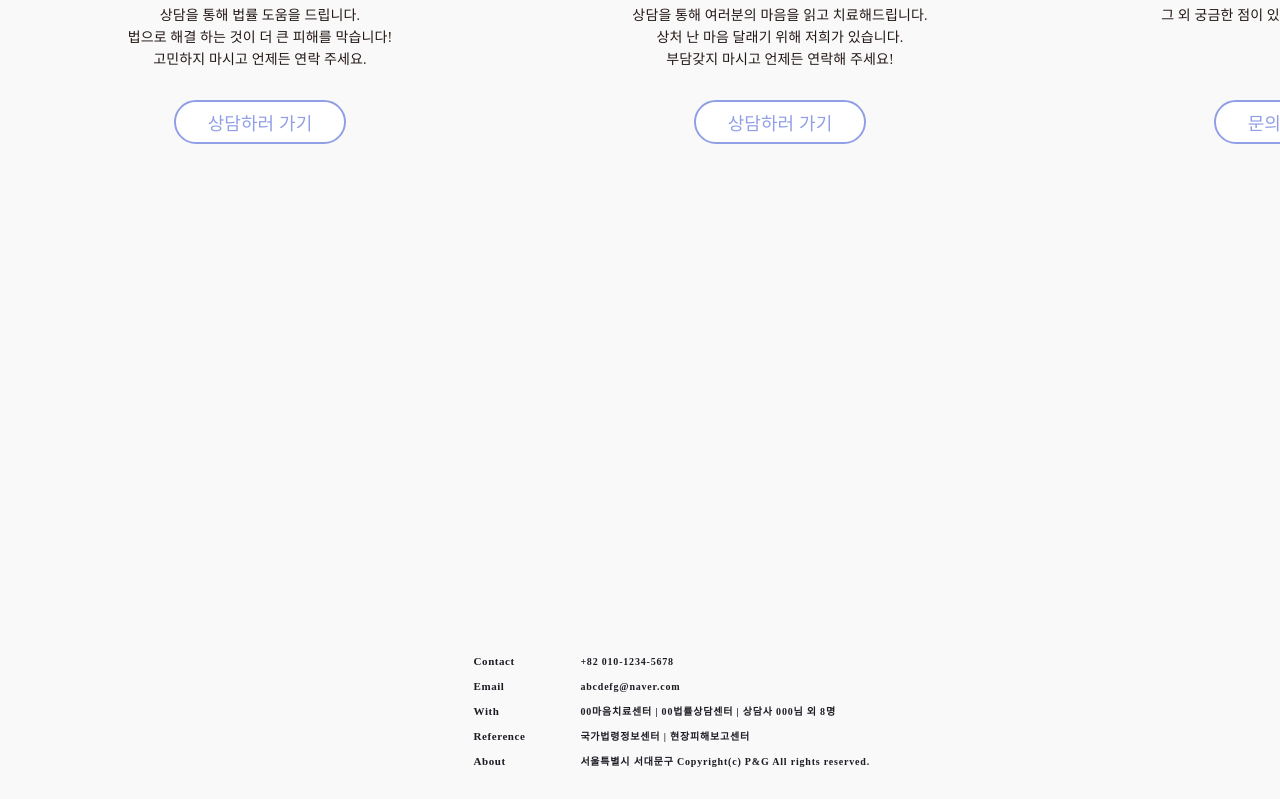
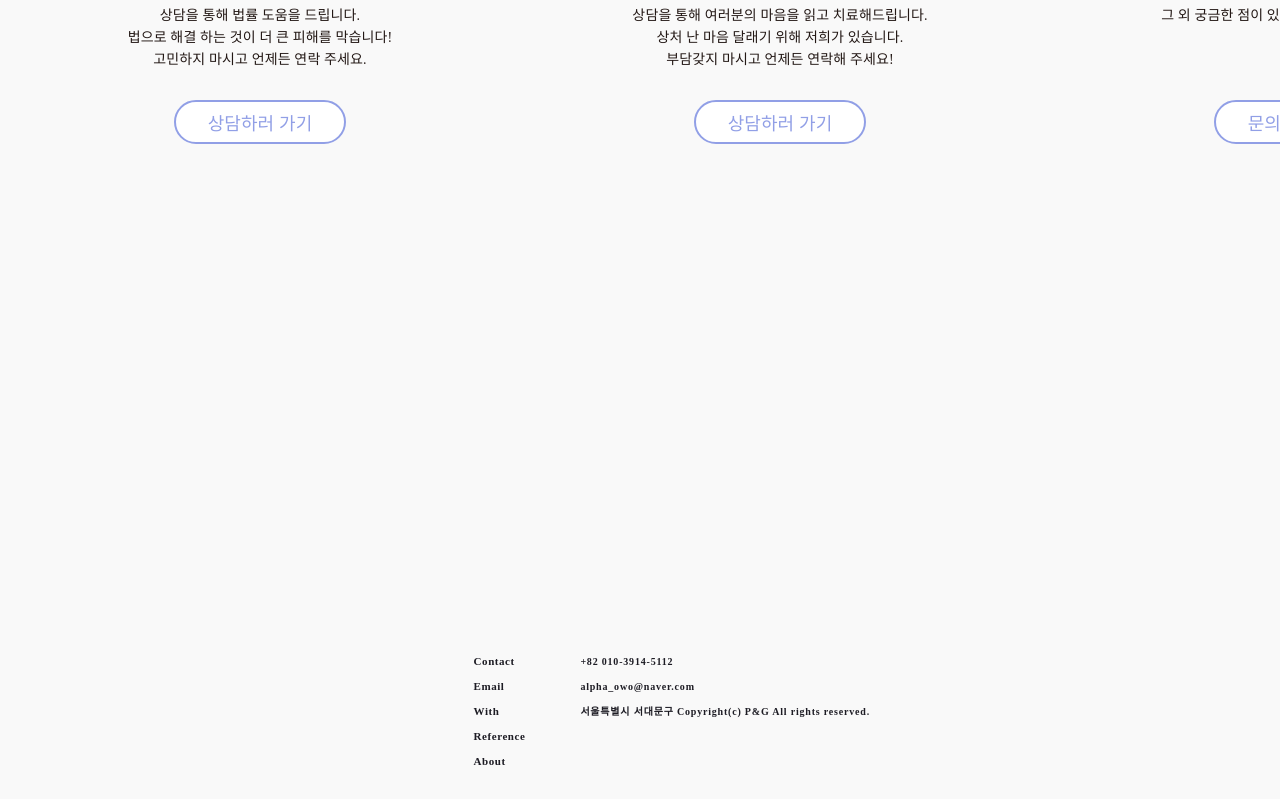
Before and after one commit to alpha0212/Law_PROJECT, a React (Create React App) app: page /help in a window 1280 px wide. Shown: the part 1257-2056 px from the top of the page. Built offline with nearby package versions, Linux system fonts and the light colour scheme; a web font is replaced by a local one.

Commit message:
fix(component): Modify footer info

```diff
--- a/src/components/common/FixComponents/Footer/index.tsx
+++ b/src/components/common/FixComponents/Footer/index.tsx
@@ -12,12 +12,10 @@ export const Footer: React.FC = () => {
         <S.Info>About</S.Info>
       </S.InfoContainer>
       <S.InfoTextContainer>
-        <S.InfoText>+82 010-1234-5678</S.InfoText>
-        <S.InfoText>abcdefg@naver.com</S.InfoText>
-        <S.InfoText>
-          00마음치료센터 | 00법률상담센터 | 상담사 000님 외 8명
-        </S.InfoText>
-        <S.InfoText>국가법령정보센터 | 현장피해보고센터</S.InfoText>
+        <S.InfoText>+82 010-3914-5112</S.InfoText>
+        <S.InfoText>alpha_owo@naver.com</S.InfoText>
+        <S.InfoText></S.InfoText>
+        <S.InfoText></S.InfoText>
         <S.InfoText>
           서울특별시 서대문구 Copyright(c) P&G All rights reserved.
         </S.InfoText>
--- a/src/pages/firstPage/index.tsx
+++ b/src/pages/firstPage/index.tsx
@@ -19,7 +19,7 @@ export const FirstPage = () => {
   const animatedItem = {
     0: useScrollFadeIn("up", 1, 0.2),
     1: useScrollFadeIn("up", 1, 0.7),
-    2: useScrollFadeIn("up", 1, 1.5),
+    2: useScrollFadeIn("up", 1.5, 1.5),
   };
   return (
     <S.FirstPageContainer2>
```
